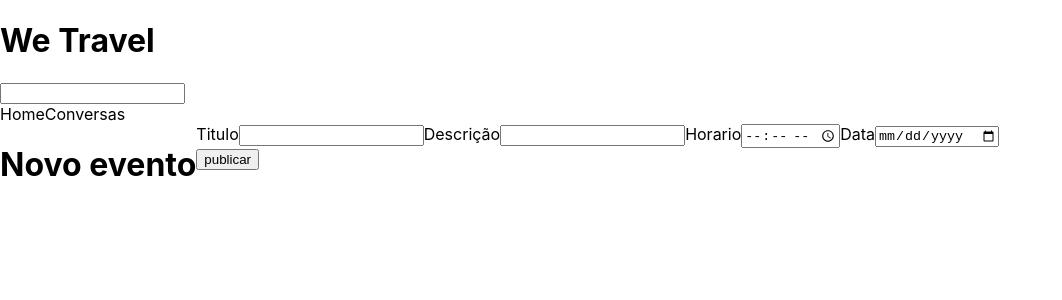
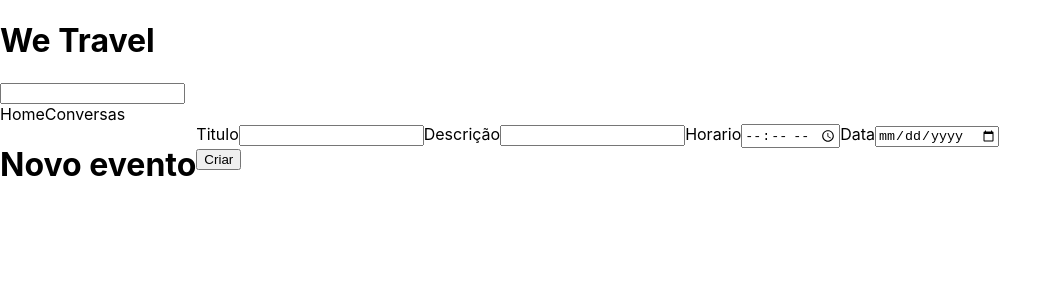
Before and after one commit to jojoDev02/Projeto_Integrador_2, a Next.js app in the folder client/: page /evento in a window 1280 px wide. Shown: the top 300 px of the page, without its empty margins (0-1062 px from the left). Built offline with nearby package versions, Linux system fonts and the light colour scheme.

Commit message:
modificacao

```diff
--- a/client/pages/evento.js
+++ b/client/pages/evento.js
@@ -37,7 +37,7 @@
                     <label>Data</label>
                     <input type="date" name="data_evento" { ...register("data_evento", { required: true }) }/>
                 </div>
-                <button type="submit">publicar</button>
+                <button type="submit">Criar</button>
             </form>
          </div>
         </>
```
